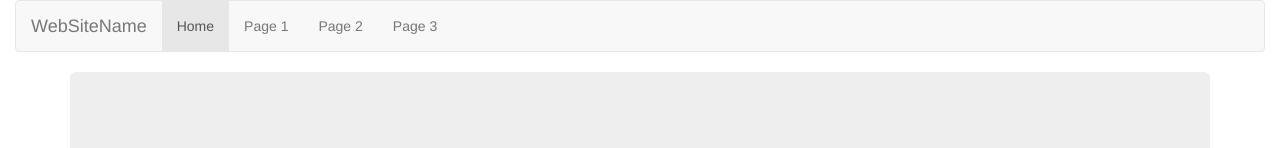
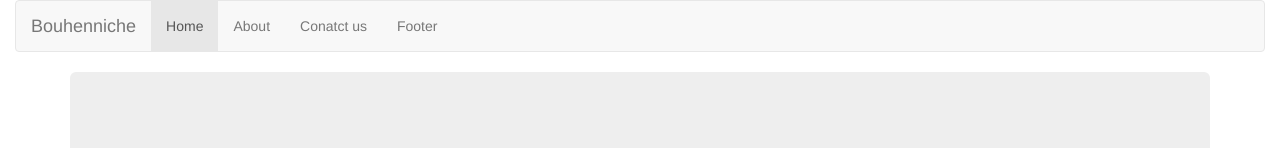
Before and after one commit to SihemBouhenniche/test, a plain HTML site: page index.html in a window 1280 px wide. Shown: the top 148 px of the page. Drawn offline with nearby package versions, Linux system fonts and the light colour scheme.

Commit message:
Update index.html
modifier le texte de  navbar

```diff
--- a/index.html
+++ b/index.html
@@ -14,13 +14,13 @@
 		<nav class="navbar navbar-default">
 		  	<div class="container-fluid">
 		    	<div class="navbar-header">
-		      		<a class="navbar-brand" href="#">WebSiteName</a>
+		      		<a class="navbar-brand" href="#">Bouhenniche</a>
 		    	</div>
 		    	<ul class="nav navbar-nav">
 			      	<li class="active"><a href="#">Home</a></li>
-			      	<li><a href="#">Page 1</a></li>
-			      	<li><a href="#">Page 2</a></li>
-			      	<li><a href="#">Page 3</a></li>
+			      	<li><a href="#">About</a></li>
+			      	<li><a href="#">Conatct us</a></li>
+			      	<li><a href="#">Footer</a></li>
 		    	</ul>
 		  	</div>
 		</nav>
```
